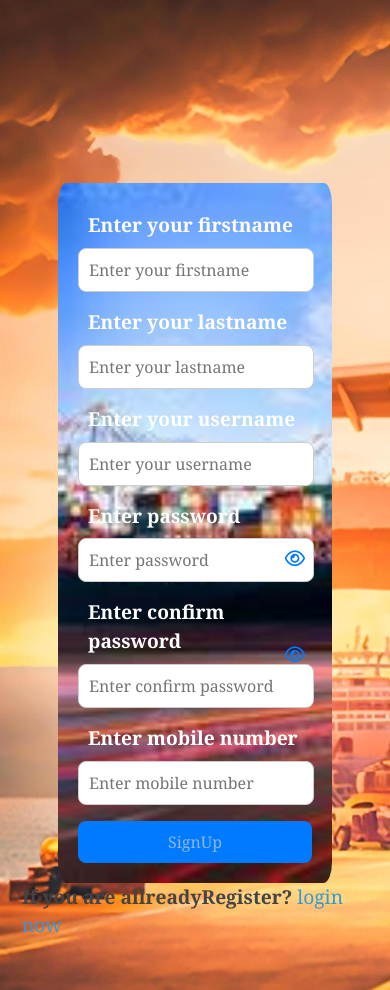
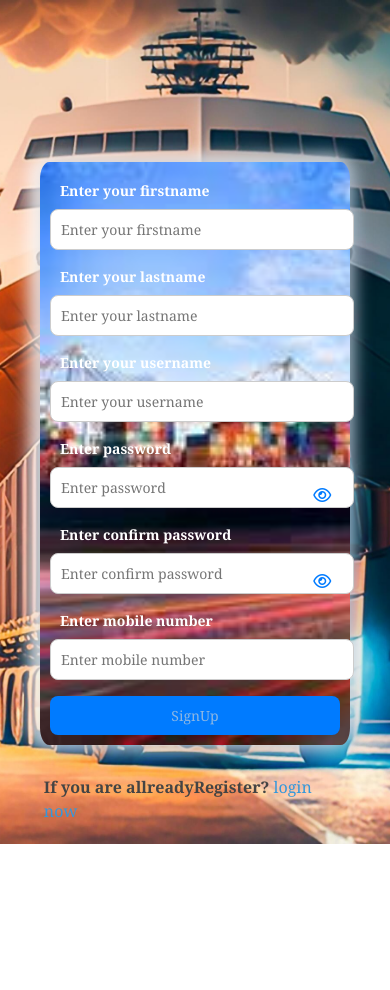
Before and after one commit to SopanGhorpade100603/transportation-web, a React (Vite) app: page /signup in a window 390 px wide. After the commit the page ends 844 px from the top, so only its background shows below. Built offline with nearby package versions, Linux system fonts and the light colour scheme.

Commit message:
add new style in design

```diff
--- a/src/App.css
+++ b/src/App.css
@@ -8,6 +8,8 @@ body {
   background-color: #edede9;
   background-image: url("../public/ship.jpg");
   background-size: cover;
+  background-position: center;
+  background-attachment: fixed; /* Ensures background doesn't scroll */
 }
 
 .navbar {
@@ -20,6 +22,7 @@ body {
   display: flex;
   align-items: center;
   padding: 0 20px;
+  z-index: 1000; /* Keep navbar on top */
 }
 
 .navbar-headings {
@@ -74,17 +77,19 @@ body {
 }
 
 form {
-  max-width: 60vh;
-  width: 60vw;
+  max-width: 60vw;
+  width: 60%;
   margin: 50px auto;
   padding: 20px;
   background: white;
   background-image: url("../public/tranport.jpg");
   background-size: cover;
   border-radius: 3%;
+  box-shadow: rgba(136, 165, 191, 0.48) 6px 2px 16px 2px,
+    rgba(255, 255, 255, 0.8) -6px -2px 16px 6px;
 }
 
-.signupForm{
+.signupForm {
   margin-top: 50%;
 }
 
@@ -100,7 +105,7 @@ form:hover {
   font-weight: bold;
   position: relative;
   left: 10px;
-    font-size:larger;
+  font-size: larger;
 }
 
 /* Input field styling */
@@ -174,7 +179,8 @@ button:disabled {
 }
 
 /* Style for error messages */
-.error, .status {
+.error,
+.status {
   color: red;
   font-size: 0.9em;
   margin-bottom: 10px;
@@ -183,7 +189,7 @@ button:disabled {
   font-size: large;
 }
 
-.signup-error{
+.signup-error {
   margin-top: 5%;
   justify-content: center;
   display: flex;
@@ -191,7 +197,7 @@ button:disabled {
   margin-bottom: -20px;
 }
 
-/* style for redirect signup page  */
+/* style for redirect signup page */
 .signup-prompt {
   color: #444;
   width: 90%;
@@ -217,7 +223,7 @@ button:disabled {
   cursor: pointer;
 }
 
-/* logout btn  */
+/* logout btn */
 .logout-btn {
   font-family: "Roboto", "Helvetica", "Arial", sans-serif;
   width: 7%;
@@ -234,9 +240,71 @@ button:disabled {
 }
 
 .logout-btn:hover {
-  background-color: #ff7979; /* Hover effect */
+  background-color: #ff7979;
 }
 
-h1{
+h1 {
   color: white;
 }
+
+/* Mobile Responsive Adjustments */
+@media screen and (max-width: 768px) {
+  .navbar-headings {
+    font-size: 16px;
+  }
+
+  .navbar-headings li {
+    font-size: 14px;
+    margin-left: 15px;
+  }
+
+  .navbar-headings {
+    flex-direction: column;
+    align-items: center;
+  }
+
+  form {
+    width: 90%;
+    max-width: 90vw;
+    margin-top: 100px; /* Add margin-top to prevent overlap with navbar */
+  }
+
+  .signup-prompt {
+    font-size: 1em;
+    margin-top: 10%;
+    top: -20px;
+  }
+
+  /* Adjust form input and button sizes */
+  input, button {
+    width: 100%;
+    font-size: 14px;
+  }
+
+  .password-wrapper i {
+    font-size: 16px;
+  }
+}
+
+@media screen and (max-width: 480px) {
+  .navbar-headings li {
+    font-size: 12px;
+    margin-left: 10px;
+  }
+
+  form {
+    padding: 10px;
+  }
+
+  label {
+    font-size: 14px;
+  }
+
+  input {
+    font-size: 14px;
+  }
+
+  button {
+    font-size: 14px;
+  }
+}
```
Lines whose indentation alone changed are shown as unchanged.
